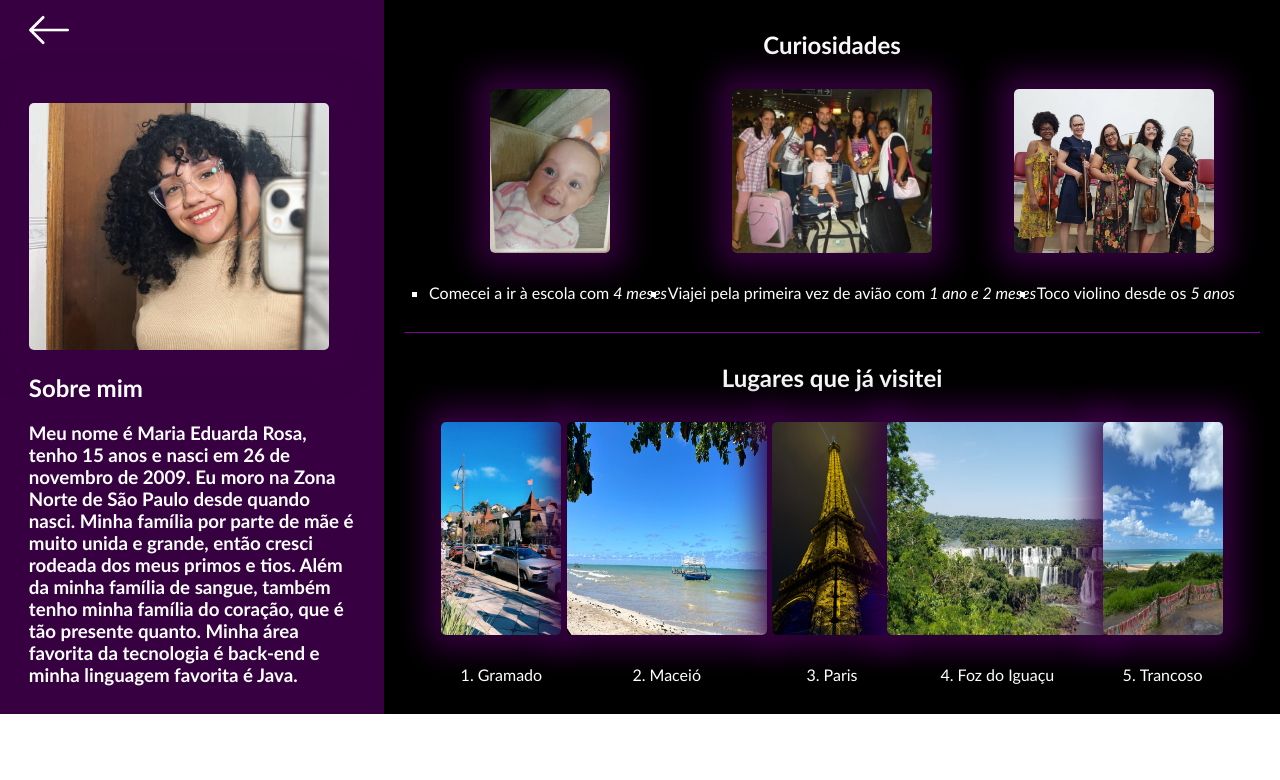
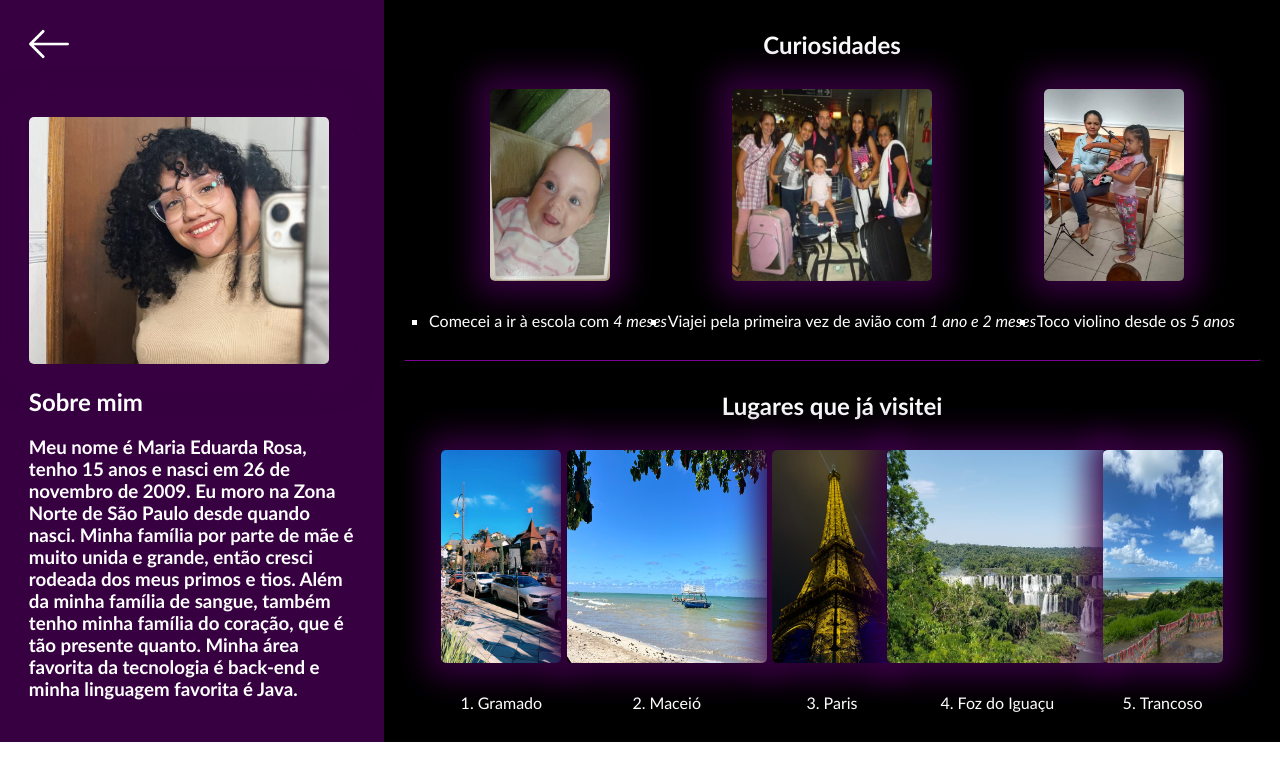
Before and after one commit to rosamaduda/RosaFlix, a plain HTML site: page sobremim.html in a window 1280 px wide. Drawn offline with Linux system fonts and the light colour scheme.

Commit message:
mudando a foto do violino

```diff
--- a/sobremim.html
+++ b/sobremim.html
@@ -36,7 +36,7 @@
                     <img src="./img/viagem.jpg" width="200px">
                 </div>
                 <div>
-                    <img src="./img/violino.png" width="200px">
+                    <img src="./img/violino.jpg" width="140px">
                 </div>
             </section>
             <ul type="square">
```
Also changed, not shown: img/violino.jpg (added), img/violino.png (deleted).
